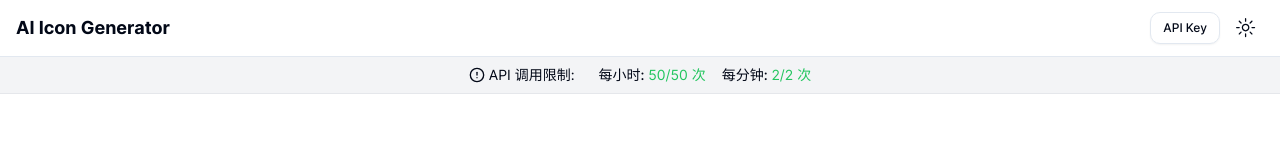
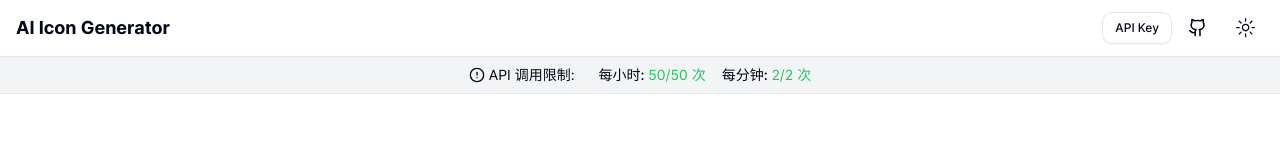
Before and after one commit to samzong/ai-icon-generator, a Next.js app: page / in a window 1280 px wide. Shown: the top 150 px of the page. Built offline with nearby package versions, Linux system fonts and the light colour scheme; no server answers.

Commit message:
feat: add github logo add header
Signed-off-by: samzong <samzong.lu@gmail.com>

```diff
--- a/src/components/layout/site-header.tsx
+++ b/src/components/layout/site-header.tsx
@@ -17,6 +17,7 @@ import {
 import { Input } from "@/components/ui/input"
 import { Label } from "@/components/ui/label"
 import { ChangeEvent } from "react"
+import { Github } from "lucide-react"
 
 import { siteConfig } from "@/config/site"
 
@@ -87,6 +88,12 @@ export function SiteHeader() {
               </DialogFooter>
             </DialogContent>
           </Dialog>
+          <Link href={siteConfig.links.github} target="_blank" rel="noopener noreferrer">
+            <Button variant="ghost" size="icon" className="mr-1">
+              <Github className="h-[1.2rem] w-[1.2rem]" />
+              <span className="sr-only">GitHub</span>
+            </Button>
+          </Link>
           <ThemeToggle />
         </div>
       </div>
```
